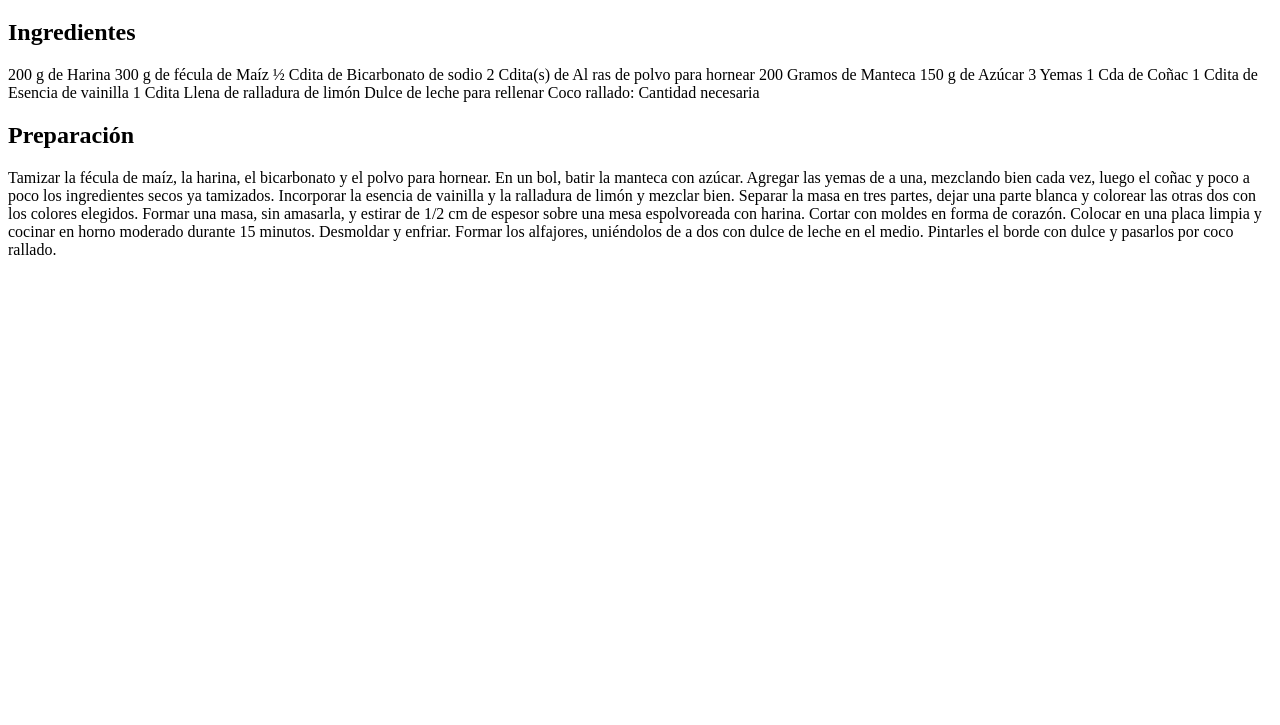
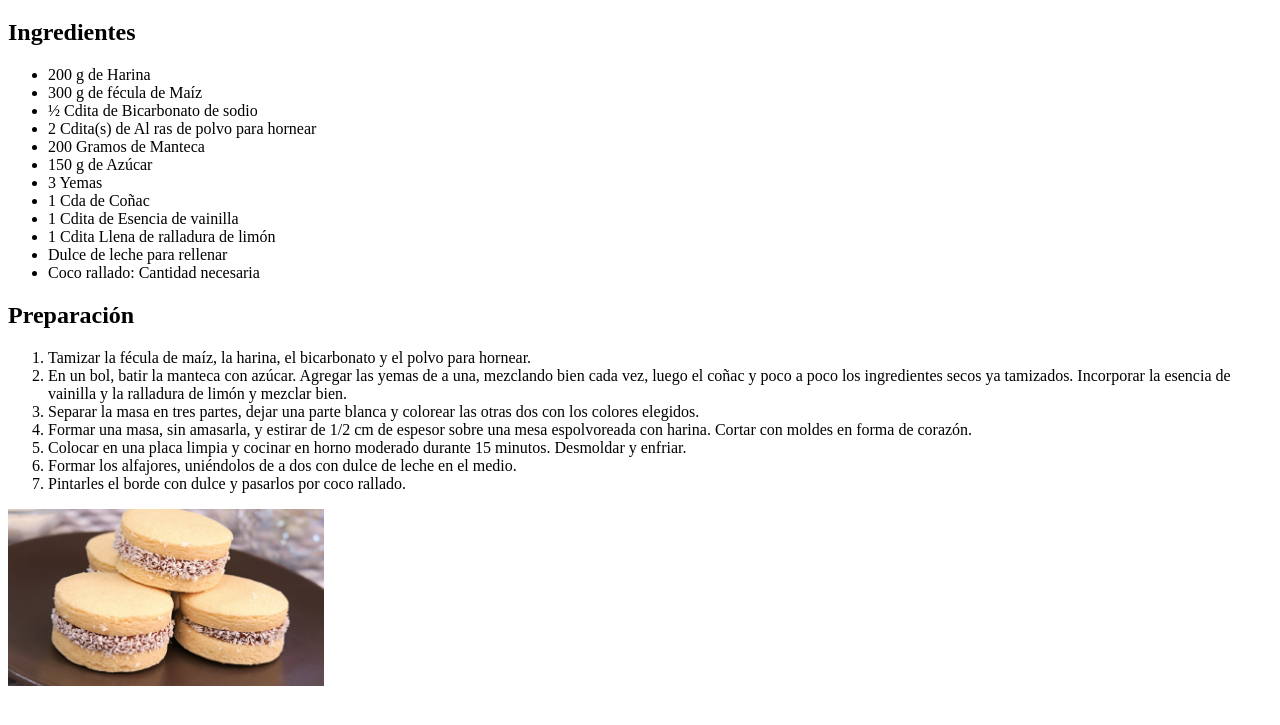
Before and after one commit to UCC-LabCompu2/ejercicios2023-pablovenica, a plain HTML site: page Ejercicios-HTML/ej_listas.html in a window 1280 px wide. Shown: the part 61-786 px from the top of the page. Drawn offline with Linux system fonts and the light colour scheme.

Commit message:
Update ej_listas.html

```diff
--- a/Ejercicios-HTML/ej_listas.html
+++ b/Ejercicios-HTML/ej_listas.html
@@ -1,36 +1,48 @@
 <!DOCTYPE html>
 <html lang="es">
+
 <head>
     <meta charset="UTF-8">
     <title>Ejercicio Listas</title>
 </head>
+
 <body>
-<!--Emplee listas No Ordenadas para los ingredientes y listas Ordenadas para los pasos-->
-<!--Incluya la imagen de los alfajores de maicena bajo la receta. Agregue el atributo alt-->
-<h1>Alfajores de Maicena</h1>
+    <!--Emplee listas No Ordenadas para los ingredientes y listas Ordenadas para los pasos-->
+    <!--Incluya la imagen de los alfajores de maicena bajo la receta. Agregue el atributo alt-->
+    <h1>Alfajores de Maicena</h1>
 
-<h2>Ingredientes</h2>
+    <h2>Ingredientes</h2>
+    <ul>
+        <li>200 g de Harina</li>
+        <li>300 g de fécula de Maíz</li>
+        <li>½ Cdita de Bicarbonato de sodio</li>
+        <li>2 Cdita(s) de Al ras de polvo para hornear</li>
+        <li>200 Gramos de Manteca</li>
+        <li>150 g de Azúcar</li>
+        <li>3 Yemas</li>
+        <li>1 Cda de Coñac</li>
+        <li>1 Cdita de Esencia de vainilla</li>
+        <li>1 Cdita Llena de ralladura de limón</li>
+        <li>Dulce de leche para rellenar</li>
+        <li>Coco rallado: Cantidad necesaria</li>
+    </ul>
 
-200 g de Harina
-300 g de fécula de Maíz
-½ Cdita de Bicarbonato de sodio
-2 Cdita(s) de Al ras de polvo para hornear
-200 Gramos de Manteca
-150 g de Azúcar
-3 Yemas
-1 Cda de Coñac
-1 Cdita de Esencia de vainilla
-1 Cdita Llena de ralladura de limón
-Dulce de leche para rellenar
-Coco rallado: Cantidad necesaria
+    <h2>Preparación</h2>
+    <ol>
+        <li>Tamizar la fécula de maíz, la harina, el bicarbonato y el polvo para hornear.</li>
+        <li>En un bol, batir la manteca con azúcar. Agregar las yemas de a una, mezclando bien cada vez, luego el coñac
+            y poco a poco los ingredientes secos ya tamizados. Incorporar la esencia de vainilla y la ralladura de limón
+            y mezclar bien.</li>
+        <li>Separar la masa en tres partes, dejar una parte blanca y colorear las otras dos con los colores elegidos.
+        </li>
+        <li>Formar una masa, sin amasarla, y estirar de 1/2 cm de espesor sobre una mesa espolvoreada con harina. Cortar
+            con moldes en forma de corazón.</li>
+        <li>Colocar en una placa limpia y cocinar en horno moderado durante 15 minutos. Desmoldar y enfriar.</li>
+        <li>Formar los alfajores, uniéndolos de a dos con dulce de leche en el medio.</li>
+        <li>Pintarles el borde con dulce y pasarlos por coco rallado.</li>
+    </ol>
 
-<h2>Preparación</h2>
-Tamizar la fécula de maíz, la harina, el bicarbonato y el polvo para hornear.
-En un bol, batir la manteca con azúcar. Agregar las yemas de a una, mezclando bien cada vez, luego el coñac y poco a poco los ingredientes secos ya tamizados. Incorporar la esencia de vainilla y la ralladura de limón y mezclar bien.
-Separar la masa en tres partes, dejar una parte blanca y colorear las otras dos con los colores elegidos.
-Formar una masa, sin amasarla, y estirar de 1/2 cm de espesor sobre una mesa espolvoreada con harina. Cortar con moldes en forma de corazón.
-Colocar en una placa limpia y cocinar en horno moderado durante 15 minutos. Desmoldar y enfriar.
-Formar los alfajores, uniéndolos de a dos con dulce de leche en el medio.
-Pintarles el borde con dulce y pasarlos por coco rallado.
+    <img src="imagenes/foto_alfajores.jpg" width="25%" alt="Foto de alfajores de maicena">
 </body>
+
 </html>
```
